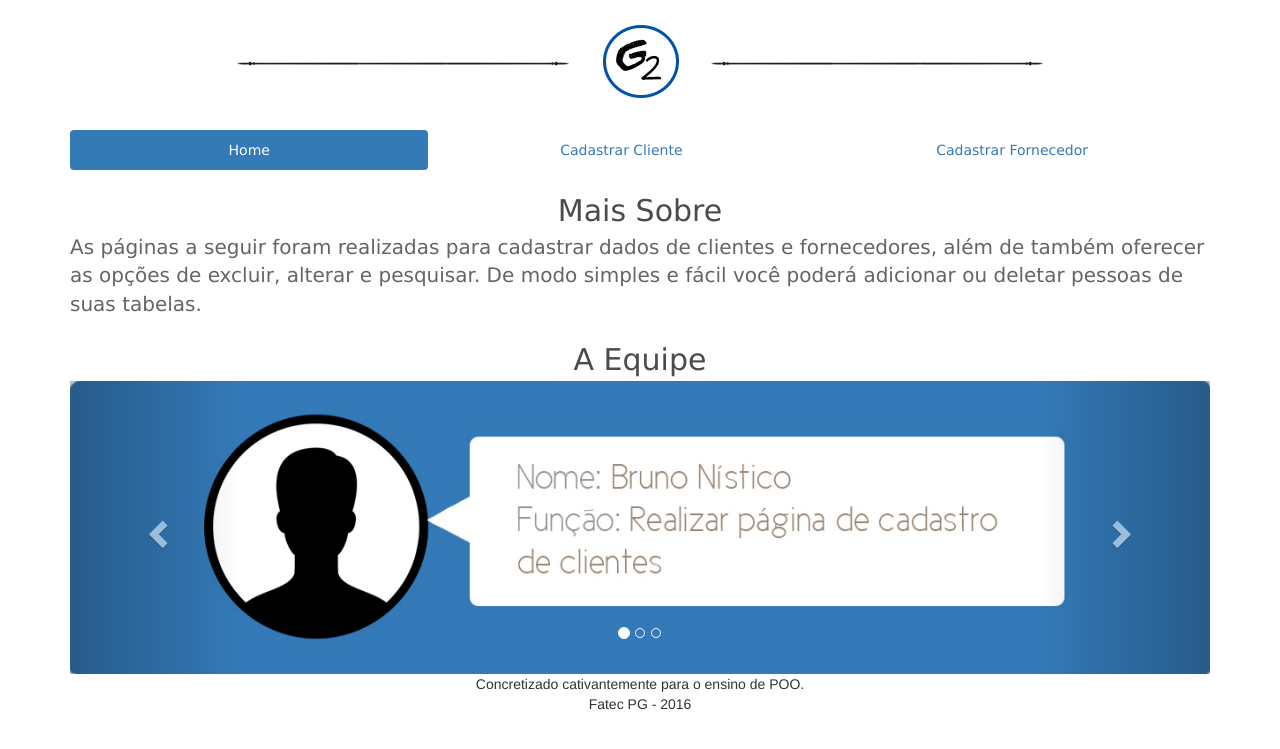
After one commit to LuizFrancaM/TP4-POO, a PHP site: page /index.php in a window 1280 px wide. The commit adds this page. Shown: the top 749 px of the page. Run offline with PHP 8.4, Linux system fonts and the light colour scheme.

Commit message:
+bot. alterar

```diff
--- a/ControleCadastro/build/web/footer.html
+++ b/ControleCadastro/build/web/footer.html
@@ -1,3 +1,3 @@
 <div class="footer">
-  Página realizada para a disciplina de POO.<br> Fatec PG - 2016
+  Concretizado cativantemente para o ensino de POO.<br> Fatec PG - 2016
 </div>
--- a/ControleCadastro/web/css/estilo.css
+++ b/ControleCadastro/web/css/estilo.css
@@ -1,3 +1,9 @@
+.explanacao{
+	font-size: 20px;
+	font-family: verdana;
+	color:#666464;
+}
+
 li{
 font-family: verdana;
 color: #ff0000;
@@ -18,8 +24,21 @@ img{
 }
 
 .footer{
-position: absolute;
 bottom:0;
 width:100%;
 text-align: center;
 }
+
+.explanacao{
+	font-size: 20px;
+	font-family: verdana;
+	color:#666464;
+}
+
+.sobre{
+margin-top: 20px;
+font-size: 30px;
+font-family: verdana;
+text-align: center;
+color: #4c4a4a;
+}
--- a/ControleCadastro/web/footer.html
+++ b/ControleCadastro/web/footer.html
@@ -1,3 +1,3 @@
 <div class="footer">
-  Página realizada para a disciplina de POO.<br> Fatec PG - 2016
+  Concretizado cativantemente para o ensino de POO.<br> Fatec PG - 2016
 </div>
--- /dev/null
+++ b/ControleCadastro/web/index.php
@@ -0,0 +1,80 @@
+<!DOCTYPE html>
+<html lang="pt">
+<head>
+  <title>Home</title>
+  <meta charset="utf-8">
+  <link rel="stylesheet" type="text/css" href="css/estilo.css">
+  <meta name="viewport" content="width=device-width, initial-scale=1">
+  <link rel="stylesheet" href="https://maxcdn.bootstrapcdn.com/bootstrap/3.3.7/css/bootstrap.min.css">
+  <script src="https://ajax.googleapis.com/ajax/libs/jquery/1.12.4/jquery.min.js"></script>
+  <script src="https://maxcdn.bootstrapcdn.com/bootstrap/3.3.7/js/bootstrap.min.js"></script>
+</head>
+<body>
+
+<div class="container">
+
+  <br>
+  <ul class="nav nav-pills nav-justified">
+    <center><img src="img/logo.jpg" alt="..."></center>
+    <li class="active"><a href="#">Home</a></li>
+    <li><a href="cadastroCliente.jsp">Cadastrar Cliente</a></li>
+    <li><a href="cadastroFornecedor.jsp">Cadastrar Fornecedor</a></li>
+  </ul>
+
+<div class='sobre'> Mais Sobre</div>
+<div class="explanacao">As páginas a seguir foram realizadas para cadastrar dados de clientes e fornecedores, além de também oferecer as opções de excluir, alterar e pesquisar. De modo simples e fácil você poderá adicionar ou deletar pessoas de suas tabelas.</div>
+
+
+<div class='equipe'>A Equipe</div>
+<div id="carousel-example-generic" class="carousel slide" data-ride="carousel">
+  <!-- Indicators -->
+  <ol class="carousel-indicators">
+    <li data-target="#carousel-example-generic" data-slide-to="0" class="active"></li>
+    <li data-target="#carousel-example-generic" data-slide-to="1"></li>
+    <li data-target="#carousel-example-generic" data-slide-to="2"></li>
+  </ol>
+
+  <!-- Wrapper for slides -->
+  <div class="carousel-inner" role="listbox">
+    <div class="item active">
+      <img src="img/ds1.jpg" alt="...">
+      <div class="carousel-caption">
+
+      </div>
+    </div>
+    <div class="item">
+      <img src="img/ds2.jpg" alt="...">
+      <div class="carousel-caption">
+              </div>
+
+    </div>
+    <div class="item">
+      <img src="img/ds3.jpg" alt="...">
+      <div class="carousel-caption">
+
+      </div>
+
+    </div>
+
+
+
+  <!-- Controls -->
+  <a class="left carousel-control" href="#carousel-example-generic" role="button" data-slide="prev">
+    <span class="glyphicon glyphicon-chevron-left" aria-hidden="true"></span>
+    <span class="sr-only">Previous</span>
+  </a>
+  <a class="right carousel-control" href="#carousel-example-generic" role="button" data-slide="next">
+    <span class="glyphicon glyphicon-chevron-right" aria-hidden="true"></span>
+    <span class="sr-only">Next</span>
+  </a>
+</div>
+
+
+</div>
+</div>
+<div class="footer">
+    Concretizado cativantemente para o ensino de POO.<br> Fatec PG - 2016
+</div>
+
+</body>
+</html>
```
Also changed, not shown: ControleCadastro/build/web/css/estilo.css (+20 -1 lines), ControleCadastro/build/web/index.html (+7 -3 lines), ControleCadastro/build/web/index.php (added, +80 -0 lines), ControleCadastro/build/web/css/estilocadastro.css (line endings or trailing spaces), ControleCadastro/web/css/estilocadastro.css (line endings or trailing spaces), 4 other files.
